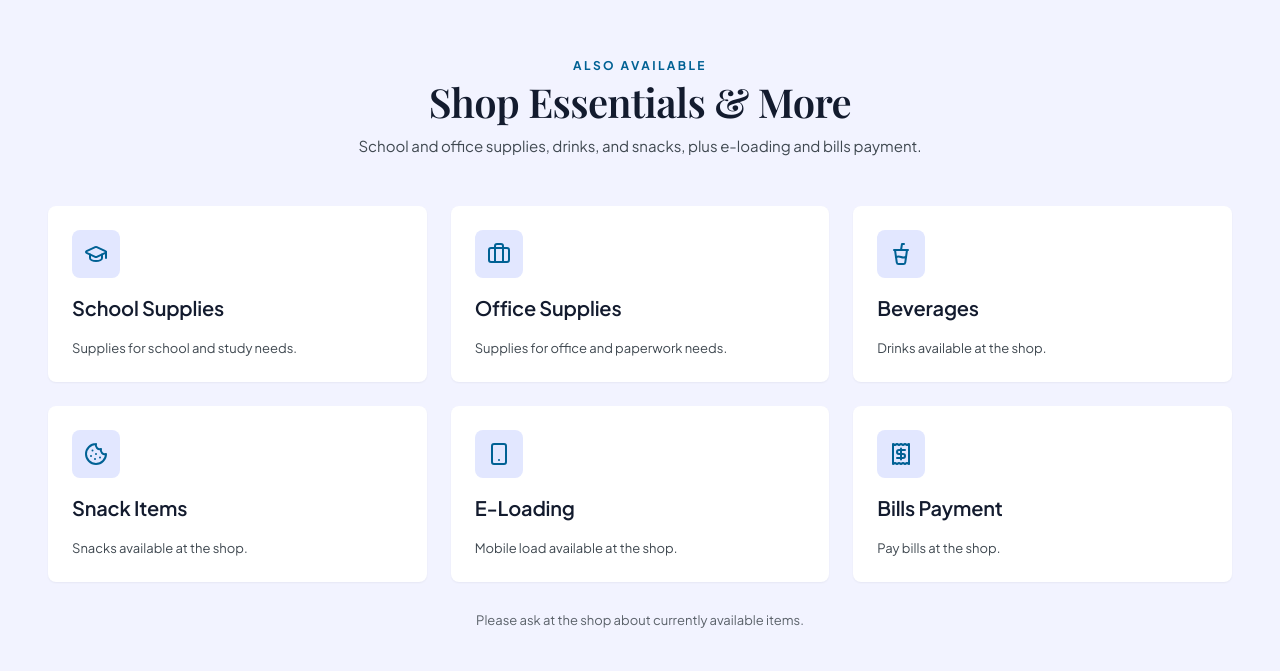
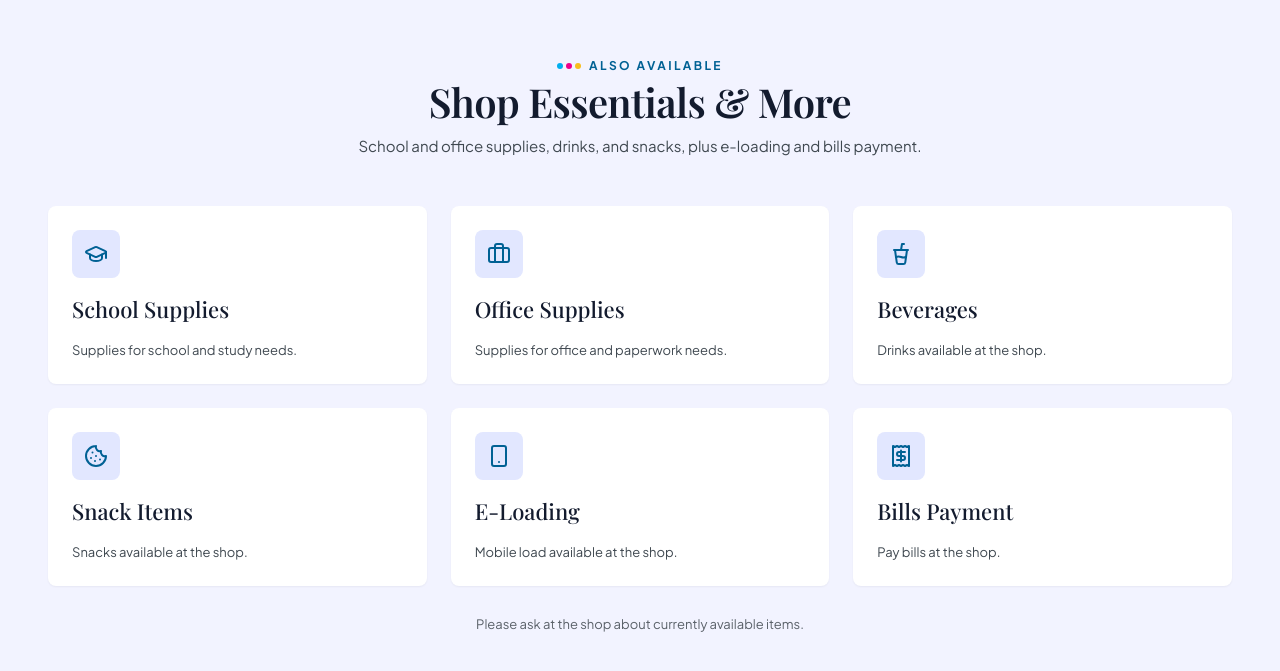
Before and after one commit to shincodez/Shallene-Printing-Shop, a plain HTML site: page index.html in a window 1280 px wide. Shown: the part 2051-2722 px from the top of the page. Drawn offline with nearby package versions, Linux system fonts and the light colour scheme; a web font is replaced by a local one.

Commit message:
Polish: consistent headings, brand accents, card titles, bottom-nav active state

```diff
--- a/css/responsive.css
+++ b/css/responsive.css
@@ -326,8 +326,9 @@
   }
 
   .product-card__title {
-    font-size: 1.25rem;
-    line-height: 1.75rem;
+    font-size: var(--text-headline-sm-size);
+    line-height: var(--text-headline-sm-line);
+    font-weight: var(--font-weight-medium);
   }
 
   /* About: the story is plain text (no card) on larger screens */
--- a/css/style.css
+++ b/css/style.css
@@ -281,13 +281,27 @@ a {
 
 /* Small uppercase label shown above section headings, e.g. "OUR SERVICES" */
 .eyebrow {
-  display: block;
+  display: inline-flex;
+  align-items: center;
   font-size: var(--text-label-sm-size);
   line-height: var(--text-label-sm-line);
   font-weight: var(--font-weight-bold);
   letter-spacing: 0.2em;
   text-transform: uppercase;
   color: var(--color-primary);
+}
+
+/* Three small dots in the logo's cyan, magenta, and yellow before each label.
+   One dot is drawn; the other two are copies made with box-shadow. */
+.eyebrow::before {
+  content: "";
+  flex-shrink: 0;
+  width: 6px;
+  height: 6px;
+  margin-right: calc(18px + var(--space-sm));   /* room for the two copies */
+  border-radius: var(--radius-round);
+  background: var(--color-logo-cyan);
+  box-shadow: 9px 0 0 var(--color-logo-magenta), 18px 0 0 var(--color-tertiary-bright);
 }
 
 /* Badges / chips, e.g. "SUN – FRI" or "Contact us for pricing" */
@@ -768,13 +782,22 @@ a {
 }
 
 .bottom-nav__link .icon {
+  box-sizing: content-box;     /* padding adds to the size, so the icon stays 22px */
   width: 22px;
   height: 22px;
+  padding: 3px 16px;
+  border-radius: var(--radius-round);
+  transition: background-color var(--transition-fast);
 }
 
 .bottom-nav__link.is-active {
   color: var(--color-primary);
   font-weight: var(--font-weight-bold);
+}
+
+/* Soft pill behind the current section's icon */
+.bottom-nav__link.is-active .icon {
+  background: var(--color-primary-soft);
 }
 
 
@@ -1532,12 +1555,11 @@ a {
 .product-card--magenta .product-card__icon { color: var(--color-secondary); }
 .product-card--yellow .product-card__icon { color: var(--color-tertiary); }
 
+/* Same style as the other card titles (Playfair Display) */
 .product-card__title {
-  font-family: var(--font-body);
-  font-size: 1.1875rem;   /* 19px phones, 20px from 768px */
-  line-height: 1.625rem;
-  font-weight: var(--font-weight-semibold);
-  letter-spacing: -0.01em;
+  font-size: var(--text-card-title-mobile-size);
+  line-height: var(--text-card-title-mobile-line);
+  font-weight: var(--font-weight-semibold);
 }
 
 .product-card__text {
--- a/index.html
+++ b/index.html
@@ -468,7 +468,7 @@
          ================================================================== -->
     <section id="services" class="section services" data-nav-label="Services" aria-labelledby="services-title">
       <div class="container">
-        <header class="section-header">
+        <header class="section-header section-header--center">
           <span class="eyebrow">Our Services</span>
           <h2 id="services-title">Printing &amp; Document Services</h2>
           <p class="section-header__text">
@@ -821,7 +821,7 @@
          ================================================================== -->
     <section id="pricing" class="section pricing" data-nav-label="Pricing" aria-labelledby="pricing-title">
       <div class="container">
-        <header class="section-header">
+        <header class="section-header section-header--center">
           <span class="eyebrow">Pricing</span>
           <h2 id="pricing-title">Prices &amp; Estimates</h2>
           <p class="section-header__text">
```
Also changed, not shown: 1 other file.
